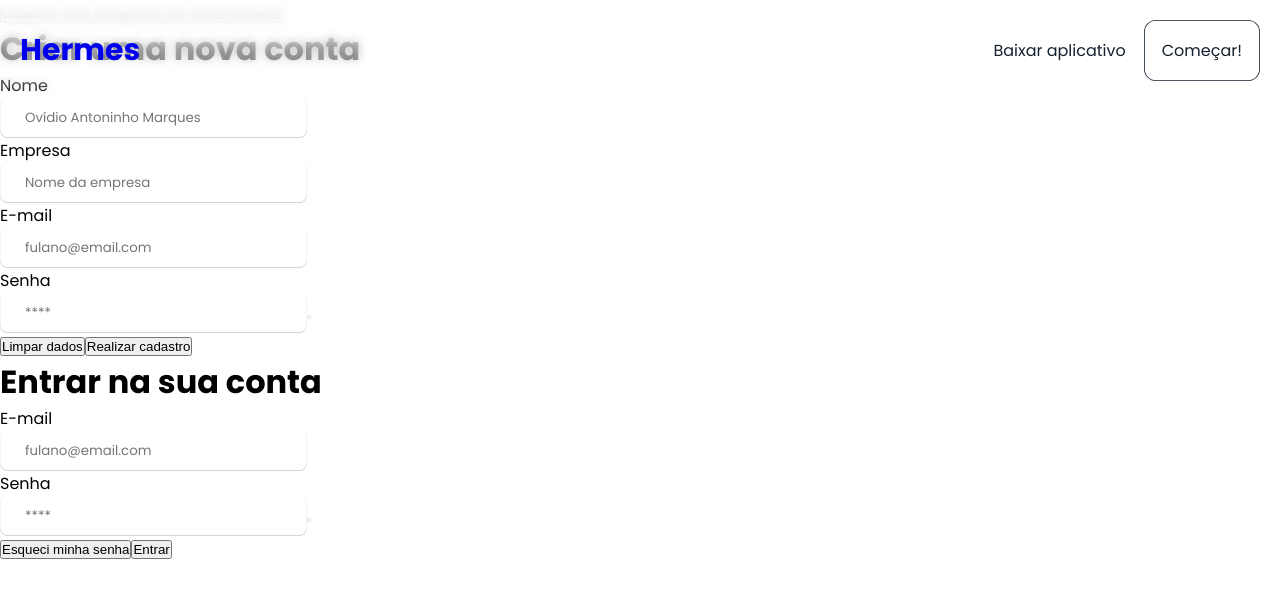
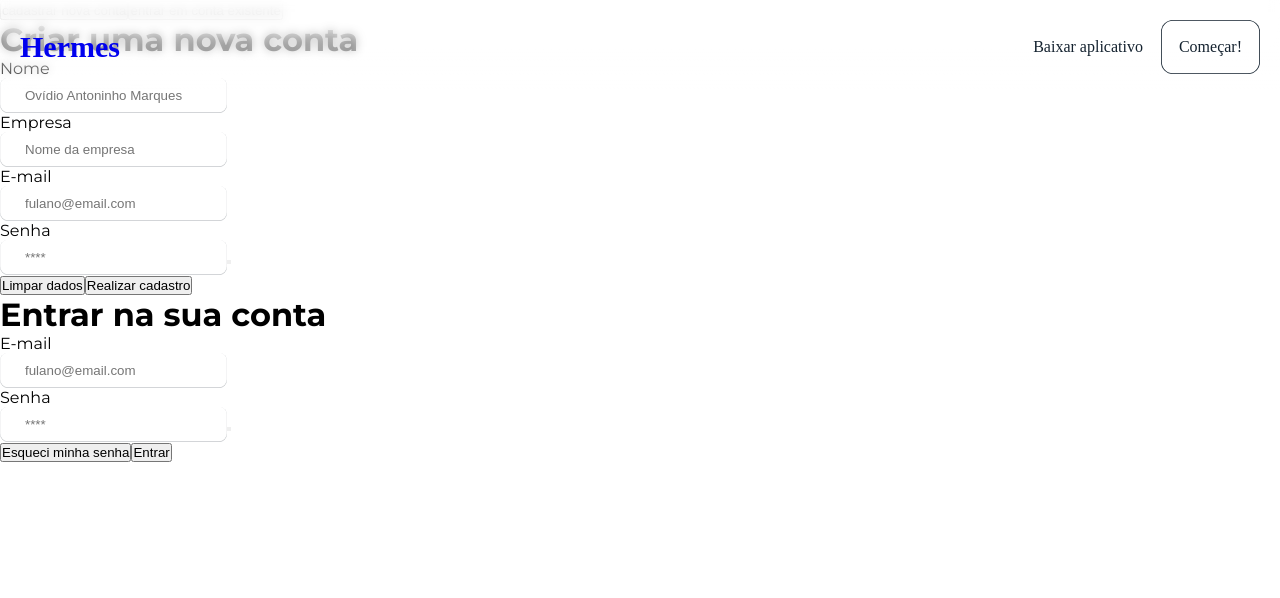
Before and after one commit to dfmrenato/businesspro, a Next.js app: page /login in a window 1280 px wide. Shown: the top 598 px of the page. Built offline with nearby package versions, Linux system fonts and the light colour scheme.

Commit message:
Main Layout and correct font usage

```diff
--- /dev/null
+++ b/layout/MainLayout.jsx
@@ -0,0 +1,17 @@
+import { Montserrat } from 'next/font/google';
+
+const montserrat = Montserrat({
+  weight: ['300', '400', '500', '700'],
+  subsets: ['latin'],
+  display: 'swap',
+});
+
+export default function MainLayout({ children }) {
+    return (
+        <>
+            <main className={montserrat.className}>
+                {children}
+            </main>
+        </>
+    )
+}
--- a/pages/dashboard.jsx
+++ b/pages/dashboard.jsx
@@ -1,3 +1,4 @@
+import MainLayout from "@/layout/MainLayout";
 import styles from "@/styles/pages/index.module.css";
 import Head from "next/head";
 
@@ -16,9 +17,9 @@ export default function Index() {
         <title>Hermes</title>
         <link rel="shortcut icon" href="img/Hermes.png" />
       </Head>
-      <main>
+      <MainLayout>
         Corpo
-      </main>
+      </MainLayout>
     </>
   );
 }
--- a/pages/download.jsx
+++ b/pages/download.jsx
@@ -1,4 +1,5 @@
 import Header from "@/components/Header";
+import MainLayout from "@/layout/MainLayout";
 import styles from "@/styles/pages/index.module.css";
 import Head from "next/head";
 
@@ -18,9 +19,9 @@ export default function Index() {
         <link rel="shortcut icon" href="img/Hermes.png" />
       </Head>
       <Header />
-      <main>
+      <MainLayout>
         Corpo
-      </main>
+      </MainLayout>
     </>
   );
 }
--- a/pages/index.jsx
+++ b/pages/index.jsx
@@ -1,6 +1,7 @@
 import styles from "@/styles/pages/index.module.css";
 import Head from "next/head";
 import Header from "@/components/Header";
+import MainLayout from "@/layout/MainLayout";
 
 export default function Index() {
   return (
@@ -18,9 +19,9 @@ export default function Index() {
         <link rel="shortcut icon" href="img/Hermes.png" />
       </Head>
       <Header />
-      <main>
+      <MainLayout>
         Corpo
-      </main>
+      </MainLayout>
     </>
   );
 }
--- a/pages/login.jsx
+++ b/pages/login.jsx
@@ -1,4 +1,5 @@
 import Header from "@/components/Header";
+import MainLayout from "@/layout/MainLayout";
 import styles from "@/styles/pages/index.module.css";
 import Head from "next/head";
 
@@ -18,7 +19,7 @@ export default function Index() {
         <link rel="shortcut icon" href="img/Hermes.png" />
       </Head>
       <Header />
-      <main>
+      <MainLayout>
         <div className="LogonSeletor">
           <button className="Opcao ativo" id="RegistroOpcao">cadastrar nova conta</button>
           <button className="Opcao" id="LoginOpcao">entrar em conta existente</button>
@@ -70,7 +71,7 @@ export default function Index() {
           </div>
 
         </div>
-      </main>
+      </MainLayout>
     </>
   );
 }
--- a/styles/globals.css
+++ b/styles/globals.css
@@ -1,5 +1,3 @@
-@import url('https://fonts.googleapis.com/css2?family=Montserrat:ital,wght@0,100..900;1,100..900&family=Pixelify+Sans:wght@400..700&family=Poppins:ital,wght@0,100;0,200;0,300;0,400;0,500;0,600;0,700;0,800;0,900;1,100;1,200;1,300;1,400;1,500;1,600;1,700;1,800;1,900&display=swap');
-
 /*Variáveis*/
 :root {
     --cor-escura: #14222F;
@@ -12,7 +10,6 @@
     --botao-primario: var(--cor-principal);
     --botao-secundario: transparent;
     --botao-terciario: transparent;
-    --fonte-principal: 'Poppins', sans-serif;
 }
 * {
     margin: 0;
@@ -21,9 +18,6 @@
     text-decoration: none;
     list-style: none;
     user-select: none;
-}
-body {
-    font-family: "Poppins", sans-serif;
 }
 
 /* Scrollbar */
@@ -52,7 +46,6 @@ body {
     cursor: text;
     background-color: var(--cor-branca);
     border-radius: 8px;
-    font-family: var(--fonte-principal);
     box-sizing: border-box;
     transition-duration: 0.4s;
     box-shadow: 0px -0.5px 0px 0.2px var(--cor-esbranquiçada) inset
@@ -145,7 +138,6 @@ body {
         color: var(--cor-principal);
         border: none;
         background-color: var(--cor-branca);
-        font-family: var(--fonte-principal);
         padding: 10px;
         transition-duration: 0.4s;
     }
--- a/styles/pages/index.module.css
+++ b/styles/pages/index.module.css
@@ -1,7 +1,6 @@
 /*Conteúdo principal do site*/
 #body {
     background-color: var(--cor-de-fundo);
-    font-family: var(--fonte-principal);
     user-select: none;
     height: 100dvh;
     display: flex;
```
